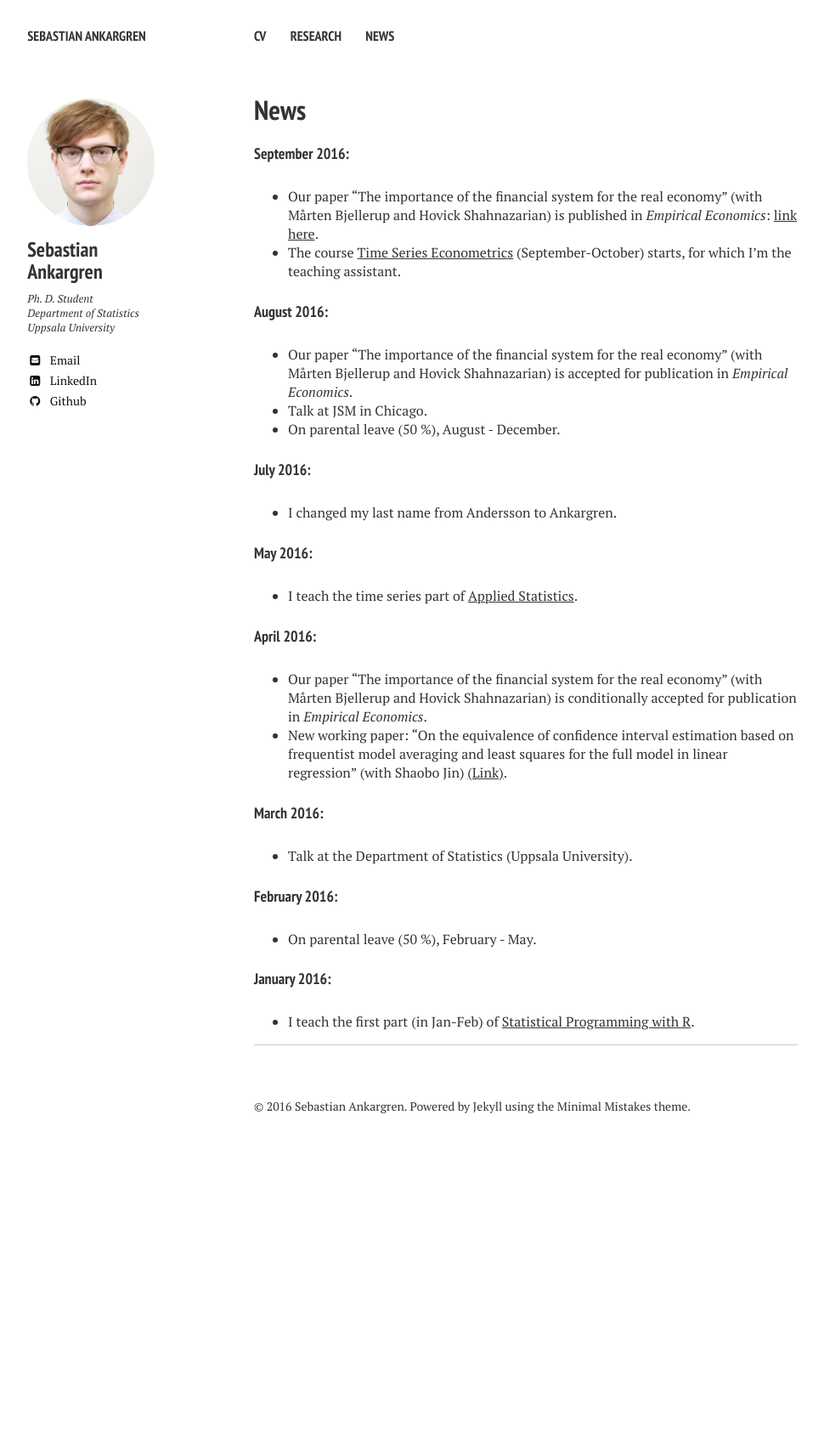
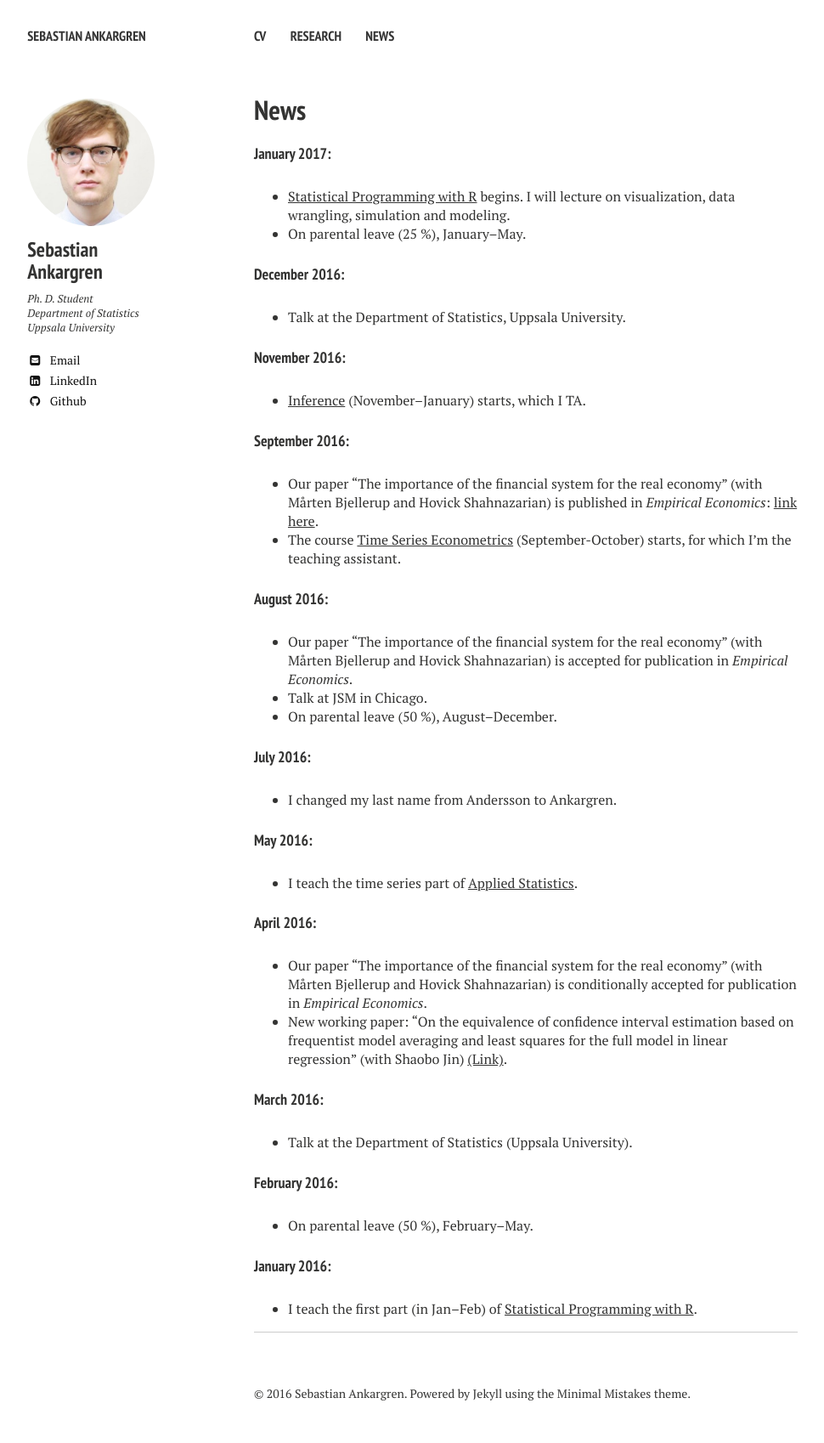
Before and after one commit to ankargren/ankargren.github.io, a Jekyll site: the page built from news/index.md, in a window 1280 px wide. Shown: the whole page at 85% size, without its empty margins (21-991 px from the left). Built offline with Jekyll 4.4.1, drawn with Linux system fonts in a browser that asks for light colours; nearby versions of some CDN libraries; before the commit the page ends 1360 px from its top, so only the background shows below that.

Commit message:
Added some news.

```diff
--- a/news/index.md
+++ b/news/index.md
@@ -1,10 +1,19 @@
 ---
 layout: page
 title: News
-modified: 2016-10-07
+modified: 2016-12-09
 excerpt: "News."
 image:
 ---
+#### January 2017:
+* [Statistical Programming with R](https://studentportalen.uu.se/portal/portal/uusp/student/student-course?uusp.portalpage=true&toolMode=studentUse&entityId=139739) begins. I will lecture on visualization, data wrangling, simulation and modeling.
+* On parental leave (25 %), January--May.
+
+#### December 2016:
+* Talk at the Department of Statistics, Uppsala University.
+
+#### November 2016:
+* [Inference](https://studentportalen.uu.se/portal/portal/uusp/student/student-course?uusp-locale=en) (November--January) starts, which I TA.
 
 #### September 2016:
 * Our paper "The importance of the financial system for the real economy" (with Mårten Bjellerup and Hovick Shahnazarian) is published in *Empirical Economics*: [link here](http://link.springer.com/article/10.1007/s00181-016-1175-4).
@@ -13,7 +22,7 @@ image:
 #### August 2016:
 * Our paper "The importance of the financial system for the real economy" (with Mårten Bjellerup and Hovick Shahnazarian) is accepted for publication in *Empirical Economics*.
 * Talk at JSM in Chicago.
-* On parental leave (50 %), August - December.
+* On parental leave (50 %), August--December.
 
 #### July 2016:
 * I changed my last name from Andersson to Ankargren.
@@ -29,7 +38,7 @@ image:
 * Talk at the Department of Statistics (Uppsala University).
 
 #### February 2016:
-* On parental leave (50 %), February - May.
+* On parental leave (50 %), February--May.
 
 #### January 2016:
-* I teach the first part (in Jan-Feb) of [Statistical Programming with R](https://studentportalen.uu.se/portal/portal/uusp/student/student-course?uusp.portalpage=true&entityId=129258&toolMode=studentUse).
+* I teach the first part (in Jan--Feb) of [Statistical Programming with R](https://studentportalen.uu.se/portal/portal/uusp/student/student-course?uusp.portalpage=true&entityId=129258&toolMode=studentUse).
```
